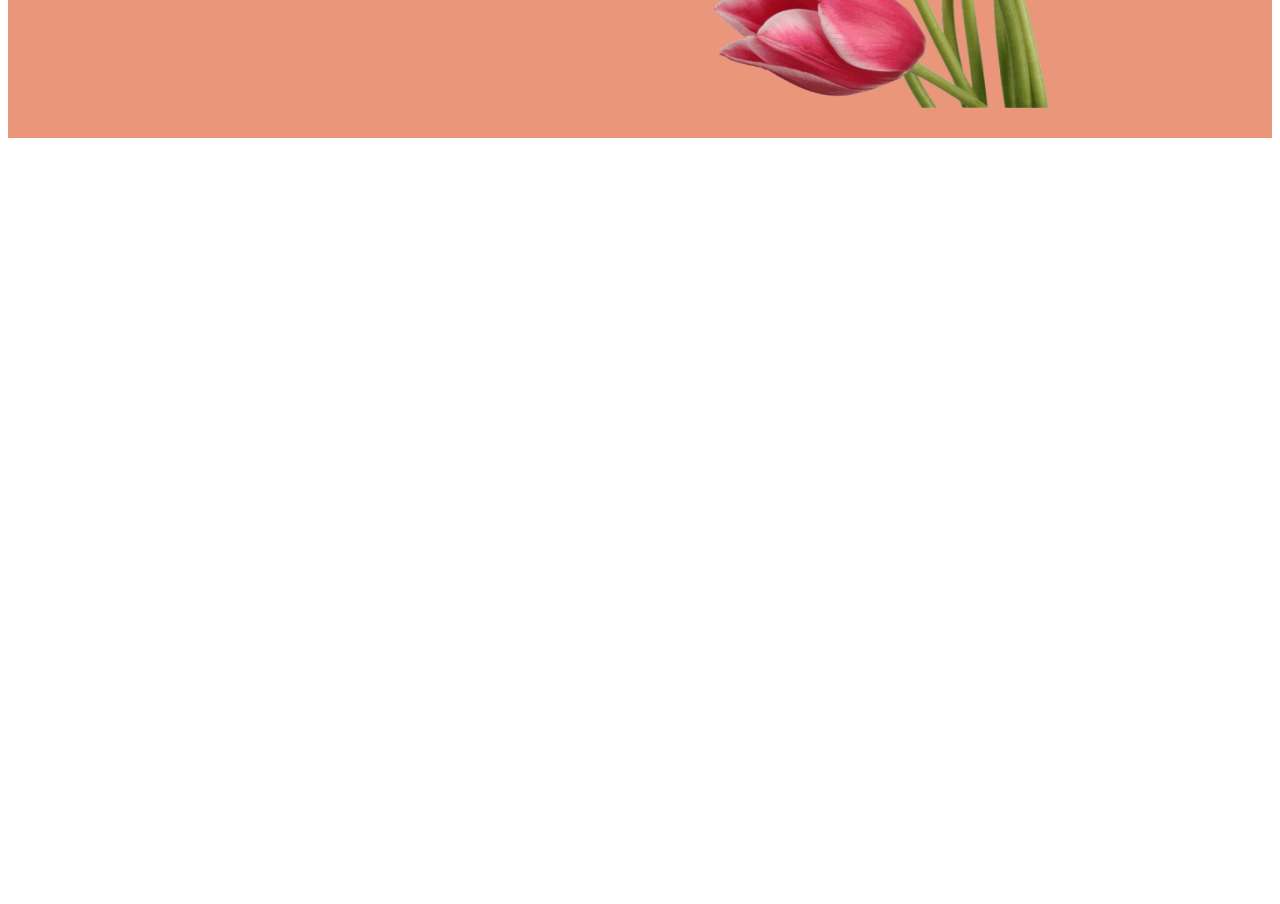
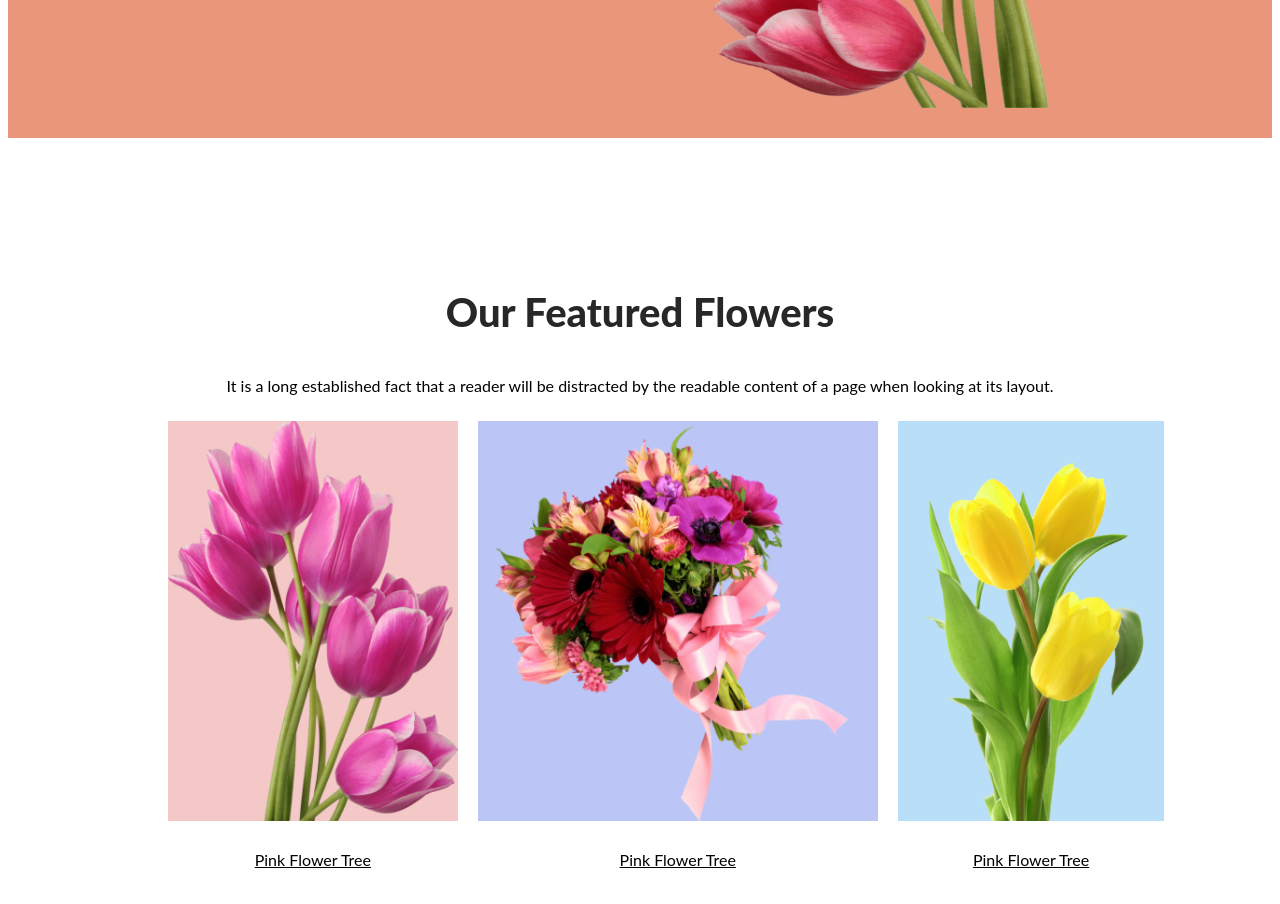
Before and after one commit to Monzur007/flowerShop-01, a plain HTML site: page index.html in a window 1280 px wide. Shown: the part 480-1384 px from the top of the page. Before the commit the page ends 800 px from the top, so only its background shows below. Drawn offline with Linux system fonts and the light colour scheme.

Commit message:
flowers added

```diff
--- a/index.html
+++ b/index.html
@@ -9,6 +9,7 @@
 </head>
 
 <body>
+    <header>
     <div class="banner">
       <div>
         <h1 class="title">Let's make beautiful flowers a part of your life</h1>
@@ -21,8 +22,28 @@ that it has a more-or-less normal distribution of letters.</p>
 <img class = "profile-picture" src="Flower Asset/pngwing 10.png" alt="flowers">
 
 </div>
+</header>
     <main>
-
+        <div class="main">
+        <div>
+            <h3 class="body-title">Our Featured Flowers</h3>
+            <p class="body-discription">It is a long established fact that a reader will be distracted by the readable content of a page when looking at its layout.</p>
+        </div>
+        <div class="flowers">
+            <div>
+            <img class="tulip-1"src="Flower Asset/pngwing 6.png" alt="tulip">
+            <p class="cap-1">Pink Flower Tree</p>
+        </div>
+        <div>
+            <img class="rose-1" src="Flower Asset/pngwing 5.png" alt="rose">
+            <p class="cap-1">Pink Flower Tree</p>
+        </div>
+        <div>
+            <img class="tulip-yellow" src="Flower Asset/pngwing 7.png" alt="yellow-tulip">
+            <p class="cap-1">Pink Flower Tree</p>
+        </div>
+        </div>
+    </div>
     </main>
     <footer>
 
--- a/styles.css
+++ b/styles.css
@@ -1,15 +1,20 @@
+
+*{
+    font-family: Lato;
+}
+
 .banner {
     background-color: darksalmon;
     padding: 30px 30px 30px 30px;
     display: flex;
 }
+
 .title {
     color: #272727;
-font-family: Lato;
 font-size: 60px;
 font-weight: 600;
+}
 
-}
 .banner .profile-picture {
     width: 555px;
     height: 550px;
@@ -21,3 +26,49 @@ font-weight: 600;
     border-radius: 5px;
 background: #E55473;
 }
+.body-title {
+    color: #272727;
+text-align: center;
+font-size: 40px;
+font-weight: 800;
+
+}
+.body-discription {
+    text-align: center;
+}
+
+.main {
+ margin: 150px;
+}
+.flowers {
+    display: flex;
+}
+.tulip-1 {
+    background: url(<path-to-image>), rgb(245, 200, 200) 50% / cover no-repeat;
+Assets
+
+    width: 310px;
+height: 400px;
+flex-shrink: 0;
+margin: 10px;
+}
+.cap-1 {
+    text-align: center;
+    text-decoration: underline;
+}
+.rose-1 {
+    background: url(<path-to-image>), rgb(187, 198, 247) 50% / cover no-repeat;
+Assets
+width: 370px;
+height: 400px;
+flex-shrink: 0;
+margin: 10px;
+}
+.tulip-yellow {
+    background: url(<path-to-image>), rgb(185, 222, 247) 50% / cover no-repeat;
+Assets
+width: 314px;
+height: 400px;
+flex-shrink: 0;
+margin: 10px;
+}
```
